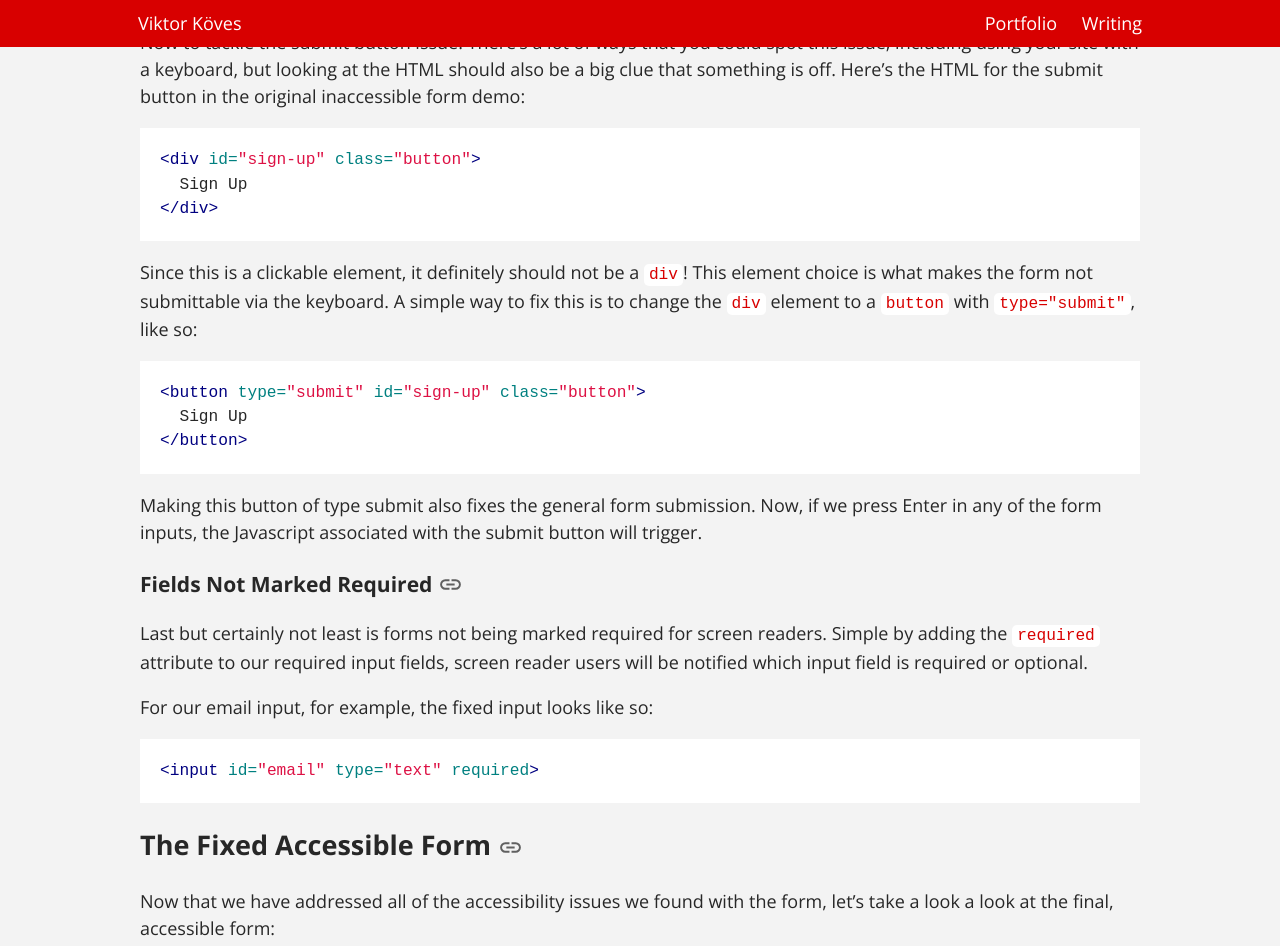
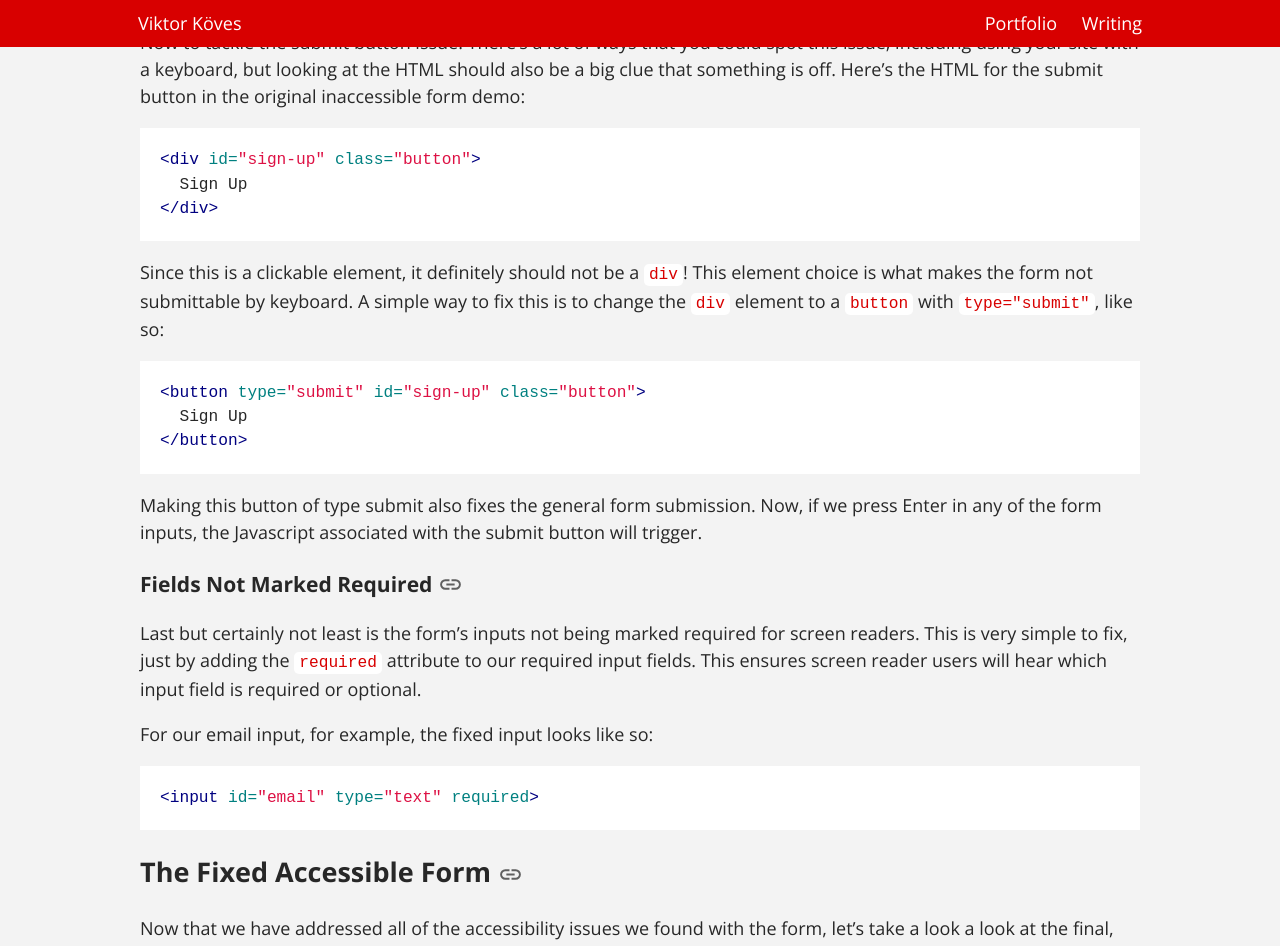
Before and after one commit to vkoves/vkoves.github.io, a Jekyll site: the page built from _posts/2020-04-05-creating-accessible-forms-the-basics.md, in a window 1280 px wide and 1400 px high, scrolled down 4509 px. Shown: the top 946 px of the window. Built offline with Jekyll 4.4.1, drawn with Linux system fonts in a browser that asks for light colours; some of the changed text lies outside the part shown.

Commit message:
Tweaks to accessbible forms article

````diff
--- a/_posts/2020-04-05-creating-accessible-forms-the-basics.md
+++ b/_posts/2020-04-05-creating-accessible-forms-the-basics.md
@@ -22,9 +22,9 @@
 
 Now before we continue, can you poke around in this form and see what's wrong with it?
 
-{% include linkedHeading.html heading="What's Faulty About This Form" level=3 %}
+{% include linkedHeading.html heading="What's Wrong With This Form" level=3 %}
 
-From manual testing and some automated tools, you might have noticed a few issues with this form. Here are the main issues:
+From manual testing and some automated tools, you might have noticed a few issues with this form. Here are the main ones:
 
 1. The inputs aren't properly labeled, making it unclear what each field is to screen reader users
 2. The form's submit button isn't focusable, because it's a `<div>`. This means keyboard users cannot submit the form
@@ -34,7 +34,7 @@
 
 {% include linkedHeading.html heading="Fixing the Faulty Form" level=2 %}
 
-Now that we know what some of the form issues are, let's see how we could fix them, issue by issue.
+Now that we know what some of the form issues are let's see how we could fix them, issue by issue.
 
 {% include linkedHeading.html heading="Inputs Aren't Properly Labeled (Text)" level=3 %}
 
@@ -103,10 +103,8 @@
 </div>
 ```
 
-Since this is a clickable element, it definitely should not be a `div`! This
-element choice is what makes the form not submittable via the keyboard. A simple
-way to fix this is to change the `div` element to a `button` with
-`type="submit"`, like so:
+Since this is a clickable element, it definitely should not be a `div`! This  element choice is what makes the form not submittable by keyboard. A simple
+way to fix this is to change the `div` element to a `button` with  `type="submit"`, like so:
 
 ```html
 <button type="submit" id="sign-up" class="button">
@@ -120,9 +118,7 @@
 
 {% include linkedHeading.html heading="Fields Not Marked Required" level=3 %}
 
-Last but certainly not least is forms not being marked required for screen
-readers. Simple by adding the `required` attribute to our required input fields,
-screen reader users will be notified which input field is required or optional.
+Last but certainly not least is the form's inputs not being marked required for screen readers. This is very simple to fix, just by adding the `required` attribute to our required input fields. This ensures screen reader users will hear which input field is required or optional.
 
 For our email input, for example, the fixed input looks like so:
 
@@ -132,8 +128,7 @@
 
 {% include linkedHeading.html heading="The Fixed Accessible Form" level=2 %}
 
-Now that we have addressed all of the accessibility issues we found with the
-form, let's take a look a look at the final, accessible form:
+Now that we have addressed all of the accessibility issues we found with the form, let's take a look a look at the final, accessible form:
 
 <iframe title="Inacessible Form Made Accessible"
   src="https://codepen.io/viktorkoves/embed/yLNPZzK?height=265&theme-id=light&default-tab=result"
@@ -145,11 +140,11 @@
 
 Now, we can easily use this form with just our keyboard or a screen reader.
 
-If you want to learn more about accessibility, like what tools you can use to
-get started testing for accessibility, check out my [other-articles].
+If you want to learn more about accessibility, like what tools you can use to get started testing for accessibility, check out my [other-articles]. Is there an accessibility related topic you want to learn more about? [Tweet at me!][my-twitter]
 
 <!-- All links for simplicity -->
-[mdn-input]: https://developer.mozilla.org/en-US/docs/Web/HTML/Element/input
 [a11y-tools-article]: {% post_url 2020-02-09-the-accessible-developers-starter-kit %}
 [devtools-a11y-pane]: https://developers.google.com/web/tools/chrome-devtools/accessibility/reference#pane
+[mdn-input]: https://developer.mozilla.org/en-US/docs/Web/HTML/Element/input
+[my-twitter]: https://twitter.com/viktor_koves
 [other-articles]: /writing
````
